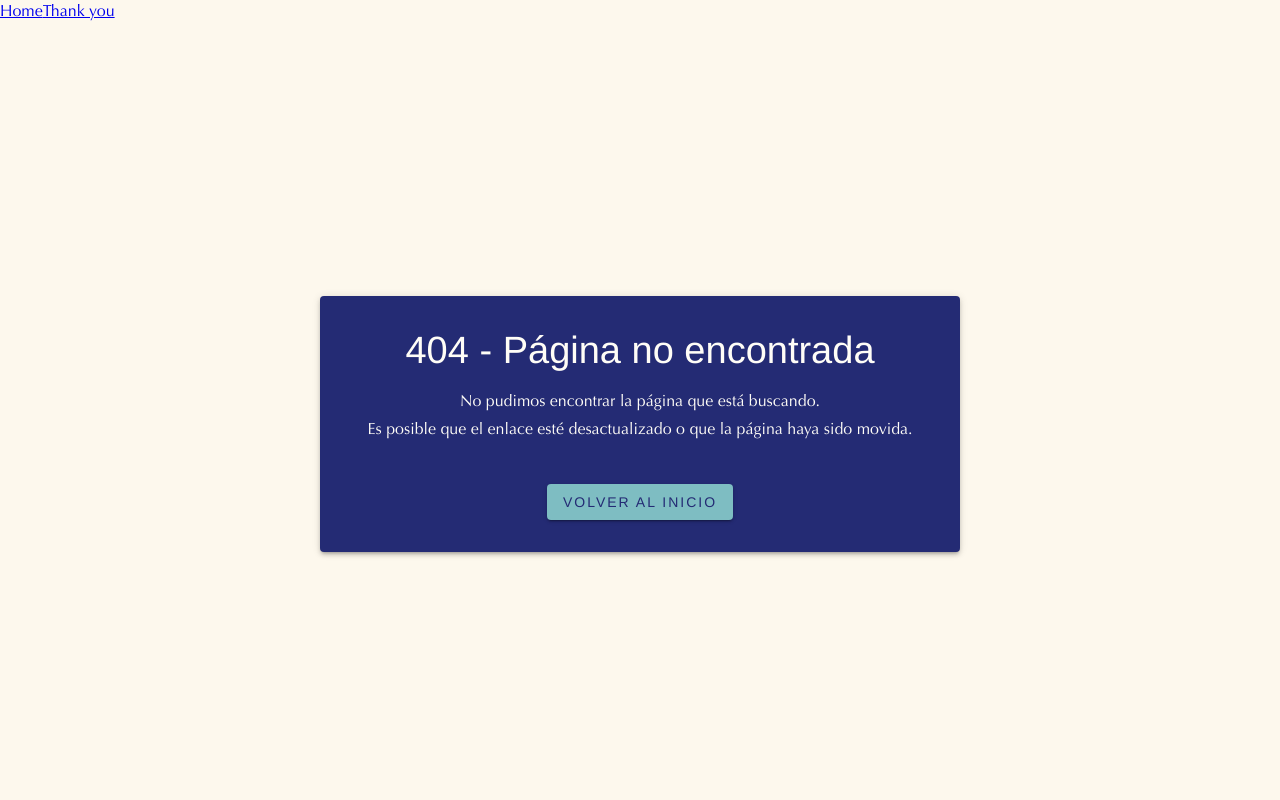
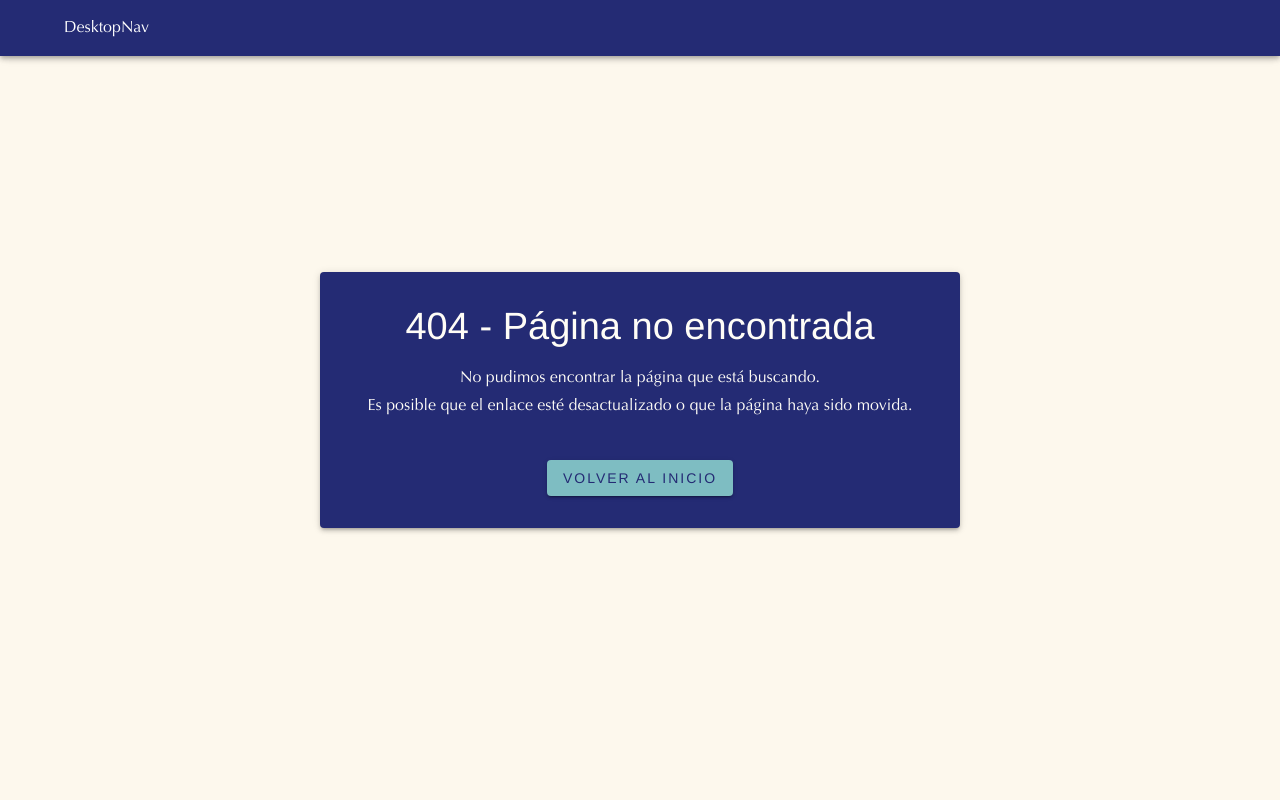
Before and after one commit to pazspera/liquid-sound-landing, a React (Vite) app: page /thank-you in a window 1280 px wide. Shown: the top 800 px of the page. Built offline with nearby package versions, Linux system fonts and the light colour scheme; a web font is replaced by a local one.

Commit message:
Esquema navbar

```diff
--- a/src/components/Navbar/Navbar.jsx
+++ b/src/components/Navbar/Navbar.jsx
@@ -1,11 +1,34 @@
 import { NavLink } from "react-router-dom";
+import { useTheme } from "@mui/material/styles";
+import { AppBar, Box, Container, IconButton, List, ListItem, ListItemText, SwipeableDrawer, Toolbar, Typography, useMediaQuery } from "@mui/material";
 
 export default function Navbar() {
+  const theme = useTheme();
+  const isMobile = useMediaQuery((theme)=> theme.breakpoints.down("sm"));
+
+  const MobileNav = () => {
+    return (
+      <>
+        <p>MobileNav</p>
+      </>
+    )
+  }
+
+  const DesktopNav = () => {
+    return (
+      <>
+        <p>DesktopNav</p>
+      </>
+    )
+  }
 
   return (
     <>
-      <NavLink to="/">Home</NavLink>
-      <NavLink to="/thank-you">Thank you</NavLink>
+      <AppBar>
+        <Container maxWidth="lg">
+          { isMobile ? <MobileNav/> : <DesktopNav/> }
+        </Container>
+      </AppBar>
     </>
   )
 }
```
